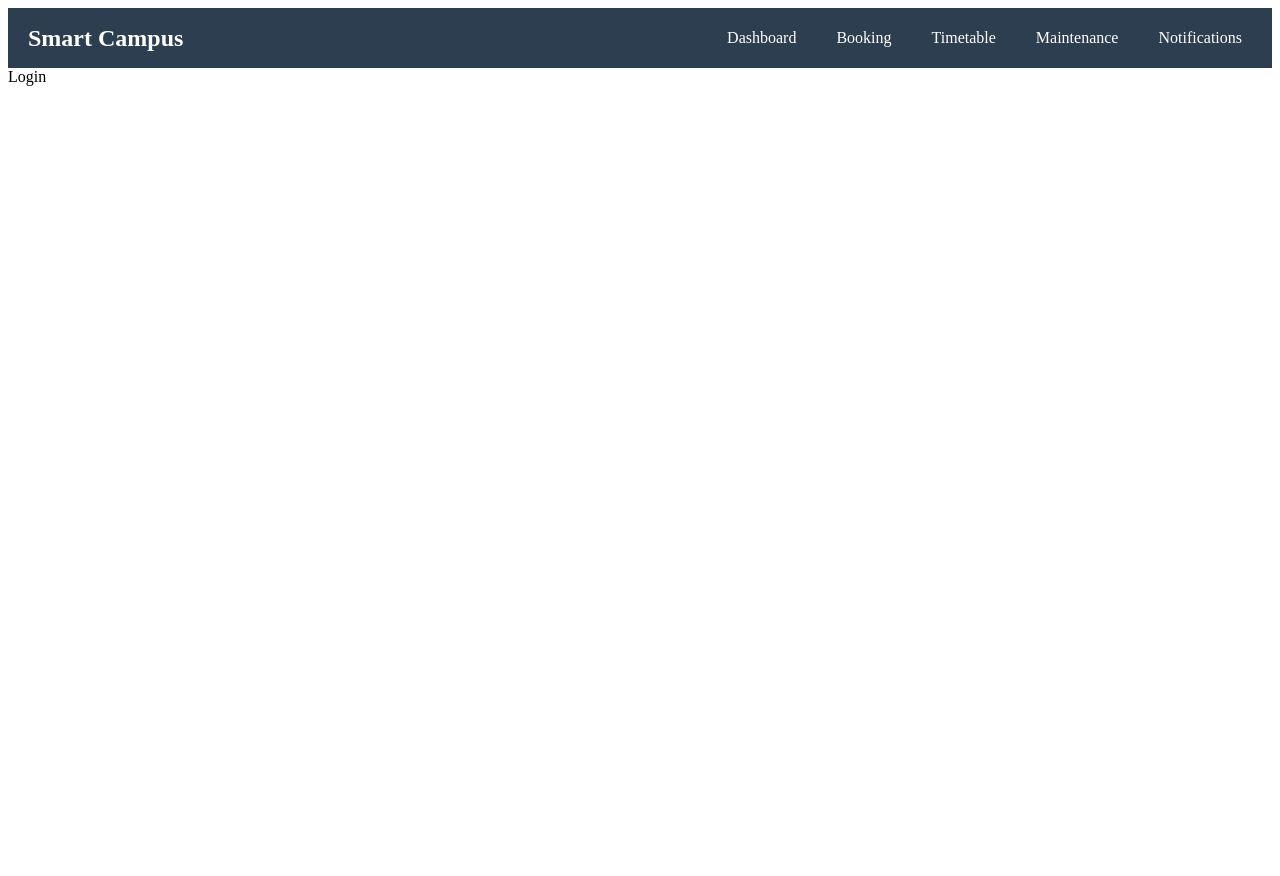
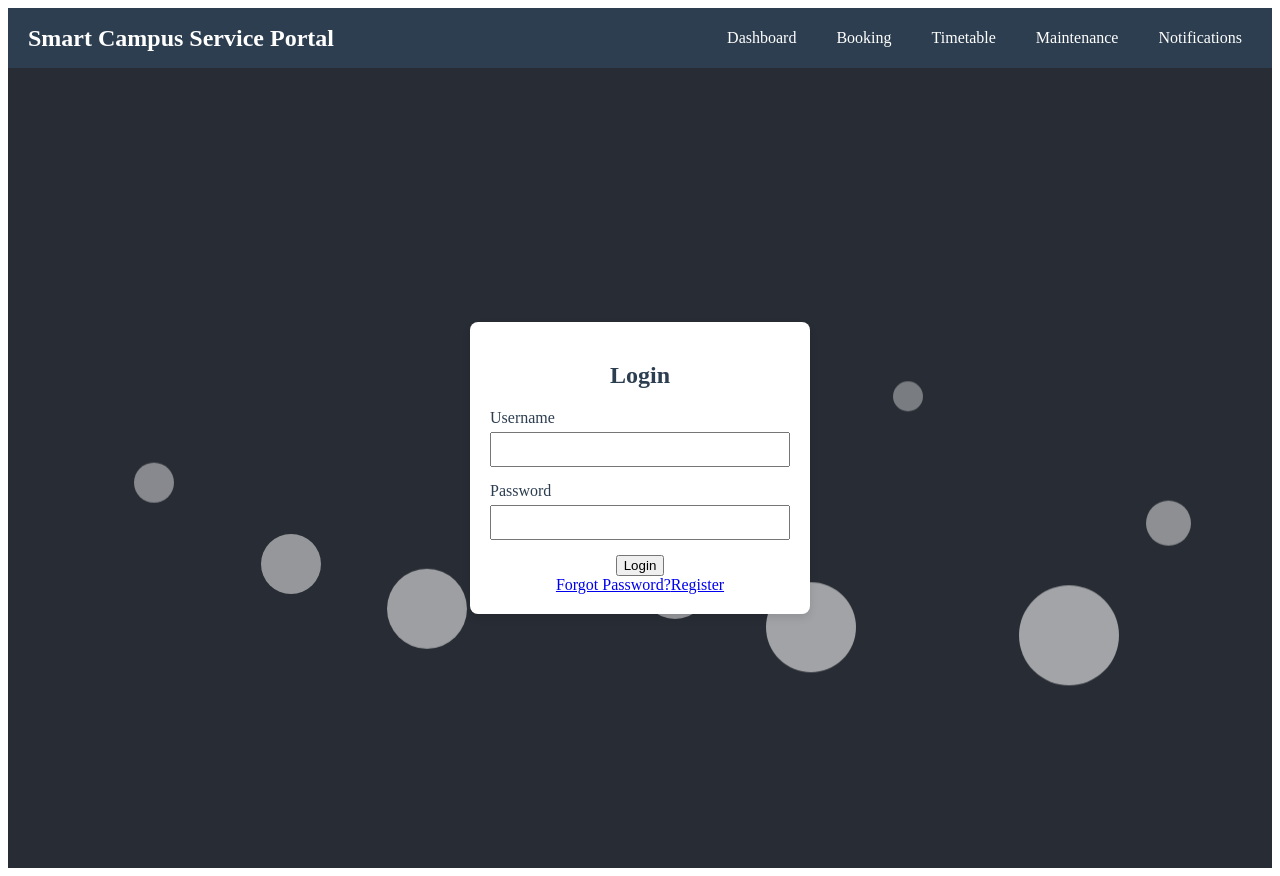
Before and after one commit to mabilisasandile/smart-campus-app, a React (Create React App) app: page / in a window 1280 px wide. Before the commit the page ends 800 px from the top, so only its background shows below. Built offline with nearby package versions, Linux system fonts and the light colour scheme.

Commit message:
Changes by Koketso

```diff
--- a/package.json
+++ b/package.json
@@ -11,7 +11,7 @@
     "react-dom": "^19.1.0",
     "react-icons": "^5.5.0",
     "react-router-dom": "^7.5.3",
-    "react-scripts": "5.0.1",
+    "react-scripts": "^5.0.1",
     "web-vitals": "^2.1.4"
   },
   "scripts": {
--- a/src/App.css
+++ b/src/App.css
@@ -36,3 +36,198 @@
     transform: rotate(360deg);
   }
 }
+
+/* Bubble animation */
+@keyframes bubble {
+  0% {
+       opacity: 1;
+  }
+  100% {
+    transform: translateY(-1000px);
+    opacity: 0;
+  }
+}
+
+.bubble {
+  position: absolute;
+  bottom: 0;
+  background-color: rgba(255, 255, 255, 0.7);
+  border-radius: 50%;
+  animation: bubble 20s linear infinite;
+}
+
+.bubble:nth-child(1) {
+  width: 40px;
+  height: 40px;
+  left: 10%;
+  animation-duration: 15s;
+}
+
+.bubble:nth-child(2) {
+  width: 60px;
+  height: 60px;
+  left: 20%;
+  animation-duration: 20s;
+}
+
+.bubble:nth-child(3) {
+  width: 80px;
+  height: 80px;
+  left: 30%;
+  animation-duration: 25s;
+}
+
+.bubble:nth-child(4) {
+  width: 50px;
+  height: 50px;
+  left: 40%;
+  animation-duration: 18s;
+}
+
+.bubble:nth-child(5) {
+  width: 70px;
+  height: 70px;
+  left: 50%;
+  animation-duration: 22s;
+}
+
+.bubble:nth-child(6) {
+  width: 90px;
+  height: 90px;
+  left: 60%;
+  animation-duration: 28s;
+}
+
+.bubble:nth-child(7) {
+  width: 30px;
+  height: 30px;
+  left: 70%;
+  animation-duration: 12s;
+}
+
+.bubble:nth-child(8) {
+  width: 100px;
+  height: 100px;
+  left: 80%;
+  animation-duration: 30s;
+}
+
+.bubble:nth-child(9) {
+  width: 45px;
+  height: 45px;
+  left: 90%;
+  animation-duration: 17s;
+}
+
+/* Timetable and Calendar styles */
+.timetable-calendar-container {
+  display: flex;
+  flex-direction: column;
+  align-items: center;
+  padding: 20px;
+  background-color: #f9f9f9;
+  border-radius: 8px;
+  box-shadow: 0 4px 8px rgba(0, 0, 0, 0.1);
+  max-width: 800px;
+  margin: 0 auto;
+}
+
+.timetable-card, .calendar-card {
+  background: white;
+  padding: 20px;
+  border-radius: 8px;
+  box-shadow: 0 4px 8px rgba(0, 0, 0, 0.1);
+  width: 100%;
+  margin-bottom: 20px;
+}
+
+.timetable-card h2, .calendar-card h2 {
+  margin-bottom: 20px;
+  color: #333;
+}
+
+.timetable, .calendar {
+  width: 100%;
+  border-collapse: collapse;
+  margin-bottom: 20px;
+}
+
+.timetable th, .timetable td, .calendar th, .calendar td {
+  padding: 12px;
+  border: 1px solid #ddd;
+  text-align: left;
+}
+
+.timetable th, .calendar th {
+  background-color: #282c34;
+  color: white;
+}
+
+.timetable tr:nth-child(even), .calendar tr:nth-child(even) {
+  background-color: #f2f2f2;
+}
+
+.timetable tr:hover, .calendar tr:hover {
+  background-color: #ddd;
+}
+
+.timetable td, .calendar td {
+  color: #555;
+}
+
+.classes {
+  margin-top: 5px;
+  font-size: 0.9em;
+  color: #282c34;
+}
+
+/* Responsive styles */
+@media (max-width: 768px) {
+  .timetable-calendar-container {
+    flex-direction: column;
+  }
+
+  .timetable-card, .calendar-card {
+    width: 100%;
+  }
+}
+
+/* Login styles */
+.login-container {
+  display: flex;
+  justify-content: center;
+  align-items: center;
+  height: 100vh;
+  position: relative;
+  overflow: hidden;
+  background-color: #282c34;
+  color: #2c3e50;
+}
+
+.login-card {
+  background: white;
+  padding: 20px;
+  border-radius: 8px;
+  box-shadow: 0 4px 8px rgba(0, 0, 0, 0.1);
+  text-align: center;
+  width: 300px;
+  z-index: 1;
+}
+
+.form-group {
+  margin-bottom :15px;
+  text-align: left;
+}
+
+
+.form-group label {
+display: block;
+margin-bottom: 5px;
+}
+
+
+.form-group input {
+width: 100%;
+padding: 8px;
+box-sizing: border-box;
+}
--- a/src/components/Login.jsx
+++ b/src/components/Login.jsx
@@ -1,9 +1,38 @@
-import React from 'react'
+import React from 'react';
+import '../App.css'; // Make sure to create this CSS file for styling
 
 const Login = () => {
   return (
-    <div>Login</div>
-  )
+    <div className="login-container">
+      <div className="bubble"></div>
+      <div className="bubble"></div>
+      <div className="bubble"></div>
+      <div className="bubble"></div>
+      <div className="bubble"></div>
+      <div className="bubble"></div>
+      <div className="bubble"></div>
+      <div className="bubble"></div>
+      <div className="bubble"></div>
+      <div className="login-card">
+        <h2>Login</h2>
+        <form>
+          <div className="form-group">
+            <label htmlFor="username">Username</label>
+            <input type="text" id="username" name="username" required />
+          </div>
+          <div className="form-group">
+            <label htmlFor="password">Password</label>
+            <input type="password" id="password" name="password" required />
+          </div>
+          <button type="submit" className="login-button">Login</button>
+        </form>
+        <div className="links">
+          <a href="/forgot-password">Forgot Password?</a>
+          <a href="/register">Register</a>
+        </div>
+      </div>
+    </div>
+  );
 }
 
-export default Login
+export default Login;
--- a/src/components/Navbar.jsx
+++ b/src/components/Navbar.jsx
@@ -15,7 +15,7 @@ function Navbar() {
   return (
     <>
       <nav className="navbar">
-        <div className="navbar-logo">Smart Campus</div>
+        <div className="navbar-logo">Smart Campus Service Portal</div>
 
         {/* Desktop Nav Links */}
         <ul className="nav-links">
--- a/src/components/Timetable.jsx
+++ b/src/components/Timetable.jsx
@@ -1,9 +1,92 @@
-import React from 'react'
+import React from 'react';
+import '../App.css'; // Make sure to create this CSS file for styling
 
 const Timetable = () => {
+  const timetableData = [
+    { day: 'Monday', classes: ['DTD'] },
+    { day: 'Tuesday', classes: ['HMD'] },
+    { day: 'Wednesday', classes: ['Math'] },
+    { day: 'Thursday', classes: ['DSO17BT'] },
+    { day: 'Friday', classes: ['SFG'] },
+  ];
+
+  const daysOfWeek = ['Sunday', 'Monday', 'Tuesday', 'Wednesday', 'Thursday', 'Friday', 'Saturday'];
+  const currentMonth = new Date().getMonth();
+  const currentYear = new Date().getFullYear();
+  const monthNames = [
+    'January', 'February', 'March', 'April', 'May', 'June',
+    'July', 'August', 'September', 'October', 'November', 'December'
+  ];
+
+  const getDaysInMonth = (month, year) => {
+    return new Date(year, month + 1, 0).getDate();
+  };
+
+  const firstDayOfMonth = new Date(currentYear, currentMonth, 1).getDay();
+  const daysInMonth = getDaysInMonth(currentMonth, currentYear);
+
+  const calendarDays = [];
+  for (let i = 0; i < firstDayOfMonth; i++) {
+    calendarDays.push('');
+  }
+  for (let i = 1; i <= daysInMonth; i++) {
+    calendarDays.push(i);
+  }
+
+  const getClassForDay = (day) => {
+    const dayOfWeek = new Date(currentYear, currentMonth, day).getDay();
+    const timetableDay = timetableData.find((t) => t.day === daysOfWeek[dayOfWeek]);
+    return timetableDay ? timetableDay.classes.join(', ') : '';
+  };
+
   return (
-    <div>Timetable</div>
-  )
+    <div className="timetable-calendar-container">
+      <div className="timetable-card">
+        <h2>Weekly Timetable</h2>
+        <table className="timetable">
+          <thead>
+            <tr>
+              <th>Day</th>
+              <th>Classes</th>
+            </tr>
+          </thead>
+          <tbody>
+            {timetableData.map((day, index) => (
+              <tr key={index}>
+                <td>{day.day}</td>
+                <td>{day.classes.join(', ')}</td>
+              </tr>
+            ))}
+          </tbody>
+        </table>
+      </div>
+
+      <div className="calendar-card">
+        <h2>Calendar - {monthNames[currentMonth]} {currentYear}</h2>
+        <table className="calendar">
+          <thead>
+            <tr>
+              {daysOfWeek.map((day, index) => (
+                <th key={index}>{day}</th>
+              ))}
+            </tr>
+          </thead>
+          <tbody>
+            {Array.from({ length: Math.ceil(calendarDays.length / 7) }).map((_, weekIndex) => (
+              <tr key={weekIndex}>
+                {calendarDays.slice(weekIndex * 7, weekIndex * 7 + 7).map((day, dayIndex) => (
+                  <td key={dayIndex}>
+                    {day}
+                    <div className="classes">{day && getClassForDay(day)}</div>
+                  </td>
+                ))}
+              </tr>
+            ))}
+          </tbody>
+        </table>
+      </div>
+    </div>
+  );
 }
 
-export default Timetable
+export default Timetable;
```
Also changed, not shown: 1 other file (tests, documents, lock files or other folders).
